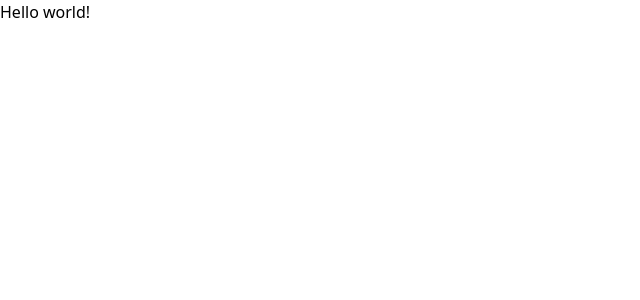
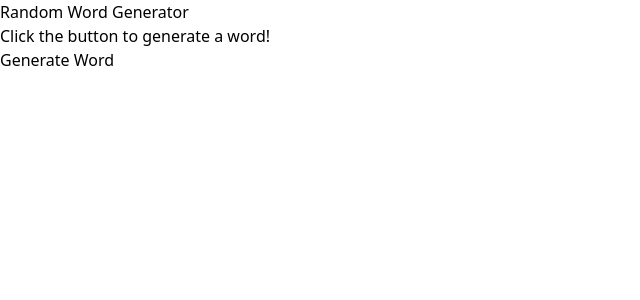
Before and after one commit to katiemerrick/ReactMiniProject, a React (Vite) app: page / in a window 1280 px wide. Shown: the top 300 px of the page, without its empty margins (0-640 px from the left). Built offline with nearby package versions, Linux system fonts and the light colour scheme.

Commit message:
updates to app.jsx

```diff
--- a/src/App.jsx
+++ b/src/App.jsx
@@ -1,20 +1,47 @@
-// import { useState } from 'react'
+import { useState } from "react";
+
+const dictionaryUrl = "https://1rnoszgn46.execute-api.us-east-1.amazonaws.com"; // URL for your API
+
+const App = () => {
+  const [word, setWord] = useState(null);
+
+  const fetchRandomWord = () => {
+    fetch(dictionaryUrl)
+      .then((response) => {
+        if (!response.ok) {
+          throw new Error("Failed to fetch word");
+        }
+        return response.json();
+      })
+      .then((data) => {
+        // Update this based on your API's response structure
+        setWord(data.word || "No word found");
+      })
+      .catch((error) => {
+        console.error("Error fetching word:", error);
+        setWord("Error fetching word");
+      });
+  };
+
+  return (
+    <div className="app">
+      <h1>Random Word Generator</h1>
+      <div className="word-box">
+        <p>{word || "Click the button to generate a word!"}</p>
+      </div>
+      <button onClick={fetchRandomWord}>Generate Word</button>
+    </div>
+  );
+};
+
+export default App;
 
 
 
-function App() {
-  // const [count, setCount] = useState(0)
 
-  return (
-    <>
-
-
-    <h1 className="text-3xl font-bold underline">
-      Hello world!
-    </h1>
-
-    </>
-  )
-}
-
-export default App
+export const randomWordUrl = `${dictionaryUrl}/random-word`;
+export const wordsStartingWithUrl = `${dictionaryUrl}/words-start-with`;
+export const dictionariesUrl = `${dictionaryUrl}/multi-details`;
+export const searchUrl = `${dictionaryUrl}/search`;
+export const onlyWordsUrl = `${dictionaryUrl}/only-words`;
+export const multiChoiceUrl = `${dictionaryUrl}/multichoice`;
```
Also changed, not shown: src/components/Home.jsx (added).
